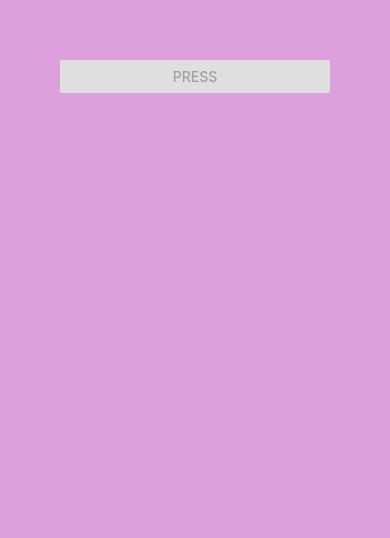
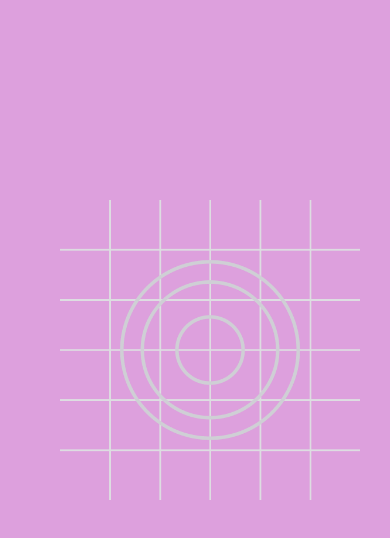
Before and after one commit to amontalvof/react-native-demo, a React Native app: screen / in a window 390 px wide. Shown: the top 538 px of the page. Built offline with nearby package versions, Linux system fonts and the light colour scheme.

Commit message:
feat: Pressable

```diff
--- a/App.js
+++ b/App.js
@@ -1,9 +1,10 @@
-import ButtonExample from './src/ButtonExample';
+import PressableExample from './src/PressableExample';
+// import ButtonExample from './src/ButtonExample';
 // import ScrollViewExample from './src/ScrollViewExample';
 // import ImageExample from './src/ImageExample';
 // import TextExample from './src/TextExample';
 // import ViewExample from './src/ViewExample';
 
 export default function App() {
-    return <ButtonExample />;
+    return <PressableExample />;
 }
--- /dev/null
+++ b/src/PressableExample.jsx
@@ -0,0 +1,26 @@
+import { Image, Pressable, Text, View } from 'react-native';
+import logoImg from '../assets/adaptive-icon.png';
+
+const PressableExample = () => {
+    return (
+        <View
+            style={{
+                flex: 1,
+                backgroundColor: 'plum',
+                paddingTop: 200,
+                paddingLeft: 60,
+            }}
+        >
+            <Pressable
+                onPressIn={() => console.log('onPressIn')}
+                onPress={() => console.log('onPress')}
+                onLongPress={() => console.log('onLongPress')}
+                onPressOut={() => console.log('onPressOut')}
+            >
+                <Image source={logoImg} style={{ width: 300, height: 300 }} />
+            </Pressable>
+        </View>
+    );
+};
+
+export default PressableExample;
```
